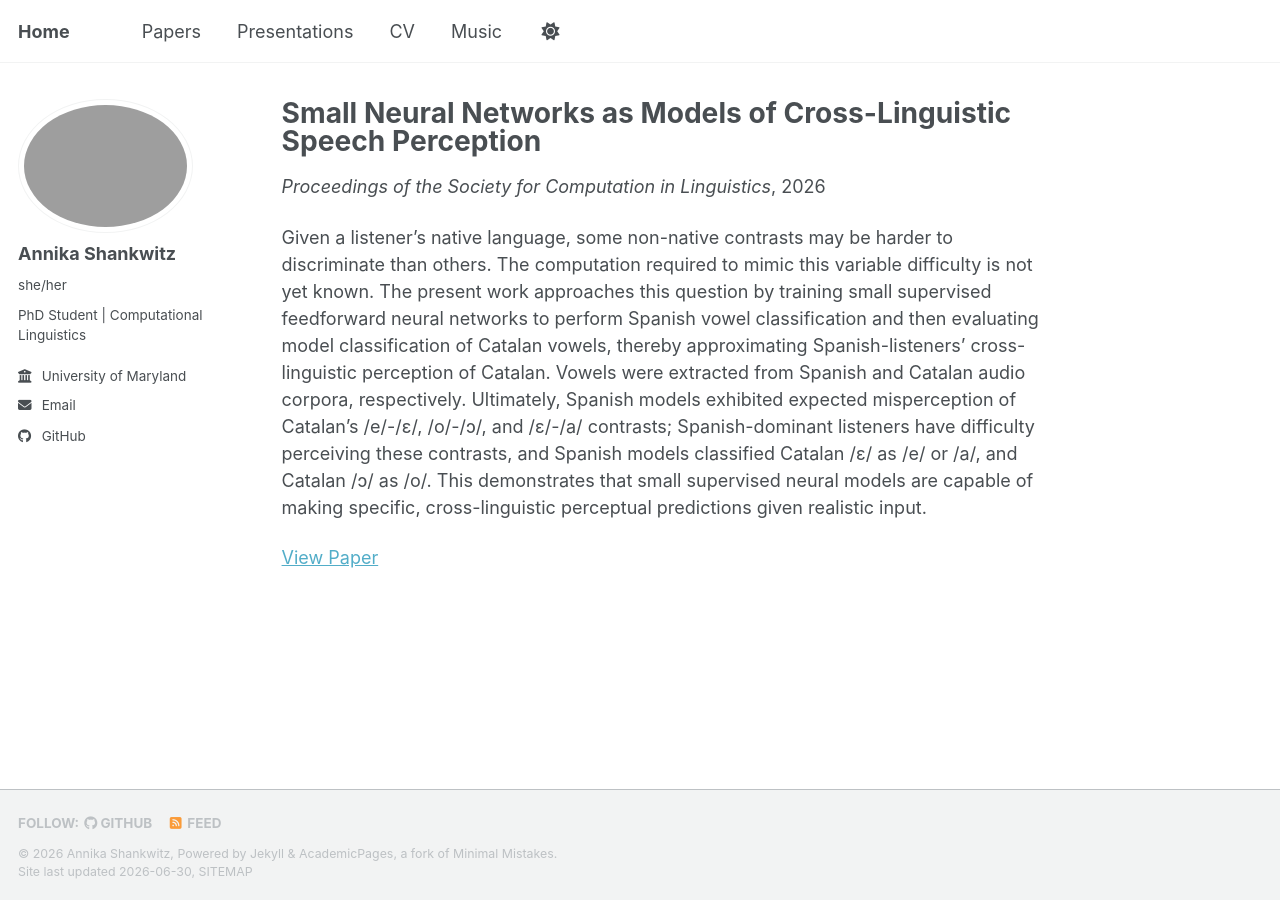
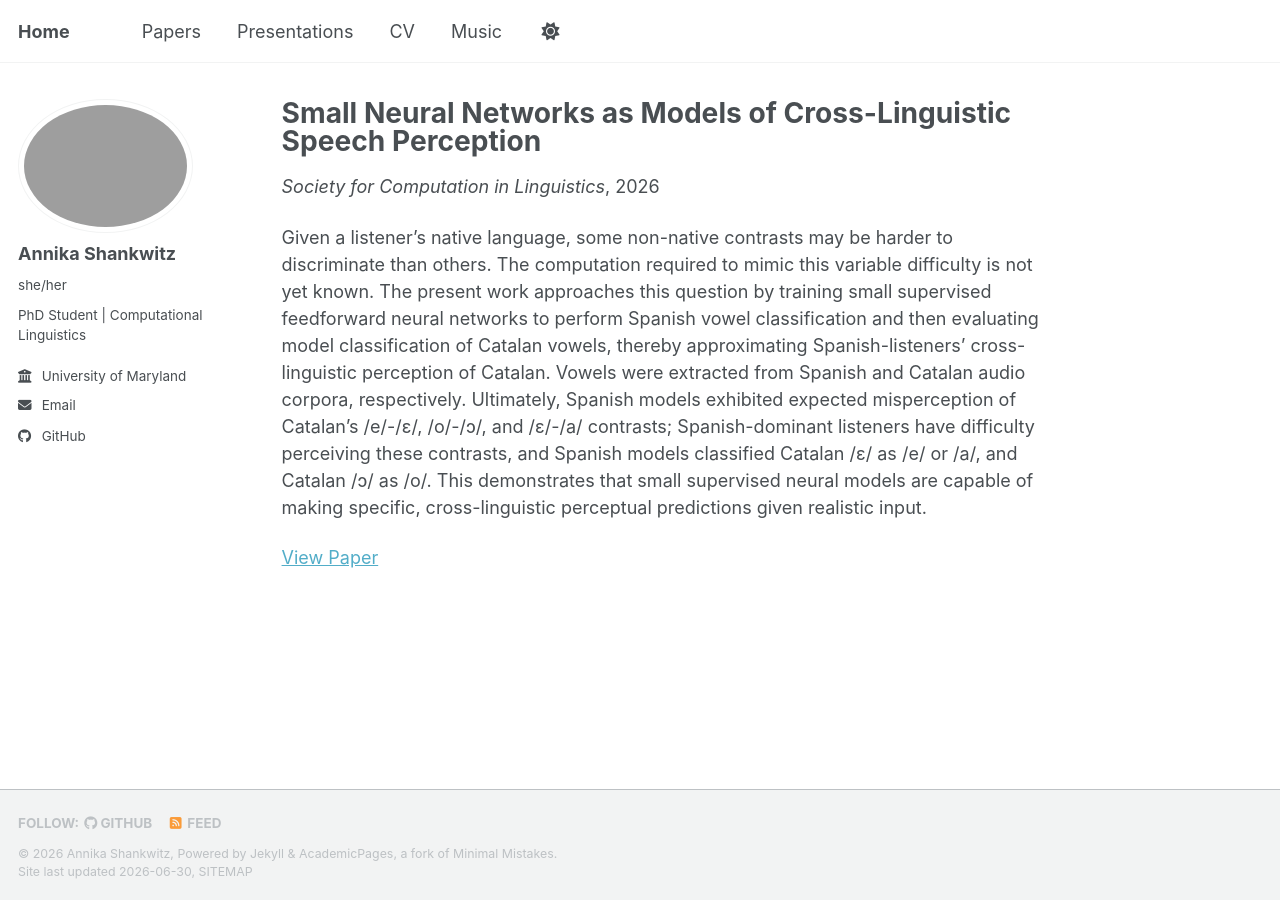
Before and after one commit to its-Annika/its-Annika.github.io, a Jekyll site: the page built from _publications/2026-07-03-smallNeuralPerception.md, in a window 1280 px wide. Built offline with Jekyll 4.4.1, drawn with Linux system fonts in a browser that asks for light colours; a script bundle is joined from its source files by our own code; library files that are not in the unit come from our copies.

Commit message:
Update 2026-07-03-smallNeuralPerception.md

```diff
--- a/_publications/2026-07-03-smallNeuralPerception.md
+++ b/_publications/2026-07-03-smallNeuralPerception.md
@@ -5,7 +5,7 @@ category: conferences
 permalink: /2026-04-20-smallNeuralPerception
 excerpt: "This work shows that small neural networks trained to perform Spanish vowel classification mimic adult Spanish-dominant listeners' misperception of Catalan vowels, indicating that these models have promise as compact models of cross-linguistic speech perception."
 date: 2026-07-03
-venue: 'Proceedings of the Society for Computation in Linguistics'
+venue: 'Society for Computation in Linguistics'
 ---
 
 Given a listener's native language, some non-native contrasts may be harder to discriminate than others. The computation required to mimic this variable difficulty is not yet known. The present work approaches this question by training small supervised feedforward neural networks to perform Spanish vowel classification and then evaluating model classification of Catalan vowels, thereby approximating Spanish-listeners' cross-linguistic perception of Catalan. Vowels were extracted from Spanish and Catalan audio corpora, respectively. Ultimately, Spanish models exhibited expected misperception of Catalan's /e/-/ɛ/, /o/-/ɔ/, and /ɛ/-/a/ contrasts; Spanish-dominant listeners have difficulty perceiving these contrasts, and Spanish models classified Catalan /ɛ/ as /e/ or /a/, and Catalan /ɔ/ as /o/. This demonstrates that small supervised neural models are capable of making specific, cross-linguistic perceptual predictions given realistic input.
```
